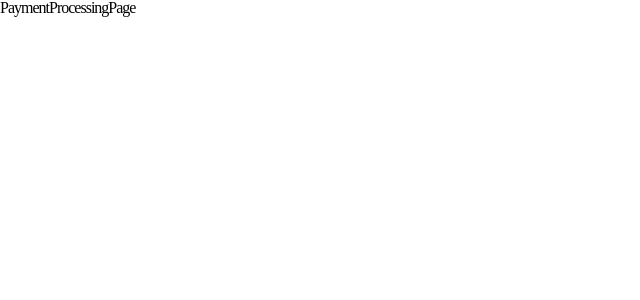
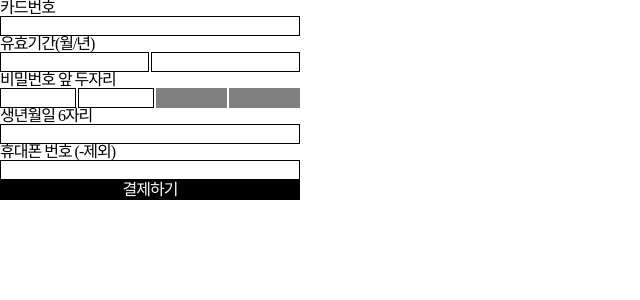
Before and after one commit to payments-laboratory/payments-lab-front, a React (Create React App) app: page /processing in a window 1280 px wide. Shown: the top 300 px of the page, without its empty margins (0-640 px from the left). Built offline with nearby package versions, Linux system fonts and the light colour scheme.

Commit message:
Add : Layout, Amount Page

```diff
--- /dev/null
+++ b/src/common/components/global/Layout.tsx
@@ -0,0 +1,17 @@
+import React from "react";
+
+import styled from "styled-components";
+
+const Layout = ({ children }: any) => {
+    return <LayoutContainer>{children}</LayoutContainer>;
+};
+
+const LayoutContainer = styled.div`
+    width: 100%;
+    height: 100vh;
+    display: flex;
+    flex-direction: column;
+    justify-content: center;
+    align-items: center;
+`;
+export default Layout;
--- a/src/pages/payment/amount/AmountBox.tsx
+++ b/src/pages/payment/amount/AmountBox.tsx
@@ -10,12 +10,13 @@ const AmountBox = () => {
             {RP.map(item => (
                 <RPdiv>{item}</RPdiv>
             ))}
-            ;
         </AmountBoxDiv>
     );
 };
 const AmountBoxDiv = styled.div`
     display: flex;
+    justify-content: space-between;
+    width: 980px;
 `;
 
 const RPdiv = styled.div`
@@ -26,6 +27,7 @@ const RPdiv = styled.div`
     flex-direction: column;
     justify-content: center;
     align-items: center;
+    font-size: ${({ theme }) => theme.fontSize.large};
 `;
 
 export default AmountBox;
--- /dev/null
+++ b/src/pages/payment/amount/Button.tsx
@@ -0,0 +1,27 @@
+import styled from "styled-components";
+
+const Button = () => {
+    const ButtonList = ["충전하기", "토스페이", "네이버페이"];
+    return (
+        <>
+            {ButtonList.map(itm => (
+                <ButtonDiv>{itm}</ButtonDiv>
+            ))}
+        </>
+    );
+};
+
+const ButtonDiv = styled.div`
+    width: 300px;
+    height: 20px;
+    background-color: black;
+    color: #fff;
+    display: flex;
+    flex-direction: column;
+    justify-content: center;
+    align-items: center;
+    margin-bottom: 10px;
+    cursor: pointer;
+`;
+
+export default Button;
--- /dev/null
+++ b/src/pages/payment/amount/ContentTitle.tsx
@@ -0,0 +1,12 @@
+import React from "react";
+import styled from "styled-components";
+
+const ContentTitle = ({ title }: any) => {
+    return <ContnetTitleDiv>{title}</ContnetTitleDiv>;
+};
+
+const ContnetTitleDiv = styled.div`
+    font-size: ${({ theme }) => theme.fontSize.large};
+    margin: 35px 0px;
+`;
+export default ContentTitle;
--- /dev/null
+++ b/src/pages/payment/amount/CountButton.tsx
@@ -0,0 +1,32 @@
+import styled from "styled-components";
+
+const CountButton = () => {
+    const CountButtonlist = ["1", "2", "3"];
+    return (
+        <CountButtonContainer>
+            {CountButtonlist.map(itm => (
+                <CountButtonDiv>{itm}</CountButtonDiv>
+            ))}
+        </CountButtonContainer>
+    );
+};
+
+const CountButtonContainer = styled.div`
+    display: flex;
+    align-items: center;
+    justify-content: center;
+    width: 300px;
+    gap: 10px;
+`;
+
+const CountButtonDiv = styled.div`
+    border: 1px solid black;
+    border-radius: 50%;
+    width: 30px;
+    height: 30px;
+    justify-content: center;
+    align-items: center;
+    display: flex;
+`;
+
+export default CountButton;
--- a/src/pages/payment/amount/index.tsx
+++ b/src/pages/payment/amount/index.tsx
@@ -1,12 +1,18 @@
-import React from "react";
+import AmountBox from "./AmountBox";
+import Button from "./Button";
+import ContentTitle from "./ContentTitle";
+import CountButton from "./CountButton";
 
-import AmountBox from "./AmountBox";
+import Layout from "@components/global/Layout";
 
 const PaymentAmountPage = () => {
     return (
-        <div>
+        <Layout>
+            <CountButton />
+            <ContentTitle title="결제 금액을 선택해주세요." />
             <AmountBox />
-        </div>
+            <Button />
+        </Layout>
     );
 };
 
--- /dev/null
+++ b/src/pages/payment/processing/ExpirationPeriodInput.tsx
@@ -0,0 +1,34 @@
+import styled from "styled-components";
+
+const ExpirationPeriodInput = ({ title }: any) => {
+    return (
+        <ExpirationPeriodInputContainer>
+            <Label>{title}</Label>
+            <InputDiv>
+                <Input />
+                <Input />
+            </InputDiv>
+        </ExpirationPeriodInputContainer>
+    );
+};
+
+const ExpirationPeriodInputContainer = styled.div`
+    display: flex;
+    flex-direction: column;
+`;
+
+const Label = styled.div``;
+const InputDiv = styled.div`
+    width: 300px;
+    height: 20px;
+    display: flex;
+    gap: 2px;
+`;
+
+const Input = styled.input`
+    width: 100%;
+    height: 100%;
+    border: 1px solid black;
+`;
+
+export default ExpirationPeriodInput;
--- /dev/null
+++ b/src/pages/payment/processing/Input.tsx
@@ -0,0 +1,23 @@
+import styled from "styled-components";
+
+const Input = ({ title }: any) => {
+    return (
+        <InputContainer>
+            <Label>{title}</Label>
+            <InputDiv />
+        </InputContainer>
+    );
+};
+
+const InputContainer = styled.div`
+    display: flex;
+    flex-direction: column;
+`;
+const Label = styled.div``;
+const InputDiv = styled.input`
+    width: 300px;
+    height: 20px;
+    border: 1px solid black;
+`;
+
+export default Input;
--- /dev/null
+++ b/src/pages/payment/processing/PasswordInput.tsx
@@ -0,0 +1,42 @@
+import styled from "styled-components";
+
+const PasswordInput = ({ title }: any) => {
+    return (
+        <PasswordInputContainer>
+            <Label>{title}</Label>
+            <InputDiv>
+                <Input />
+                <Input />
+                <Empty />
+                <Empty />
+            </InputDiv>
+        </PasswordInputContainer>
+    );
+};
+
+const PasswordInputContainer = styled.div`
+    display: flex;
+    flex-direction: column;
+`;
+
+const Label = styled.div``;
+const InputDiv = styled.div`
+    width: 300px;
+    height: 20px;
+    display: flex;
+    gap: 2px;
+`;
+
+const Input = styled.input`
+    width: 100%;
+    height: 100%;
+    border: 1px solid black;
+`;
+
+const Empty = styled.div`
+    width: 100%;
+    height: 100%;
+    background-color: gray;
+`;
+
+export default PasswordInput;
--- a/src/pages/payment/processing/index.tsx
+++ b/src/pages/payment/processing/index.tsx
@@ -1,11 +1,33 @@
 import React from "react";
+
+import styled from "styled-components";
+
+import ExpirationPeriodInput from "./ExpirationPeriodInput";
+import Input from "./Input";
+import PasswordInput from "./PasswordInput";
 
 const PaymentProcessingPage = () => {
     return (
         <div>
-            <h1>PaymentProcessingPage</h1>
+            <Input title="카드번호" />
+            <ExpirationPeriodInput title="유효기간(월/년)" />
+            <PasswordInput title="비밀번호 앞 두자리" />
+            <Input title="생년월일 6자리" />
+            <Input title="휴대폰 번호 (-제외)" />
+            <ButtonDiv>결제하기</ButtonDiv>
         </div>
     );
 };
 
+const ButtonDiv = styled.div`
+    width: 300px;
+    height: 20px;
+    background-color: black;
+    color: #fff;
+    display: flex;
+    flex-direction: column;
+    justify-content: center;
+    align-items: center;
+`;
+
 export default PaymentProcessingPage;
```
Also changed, not shown: .eslintrc.js.
